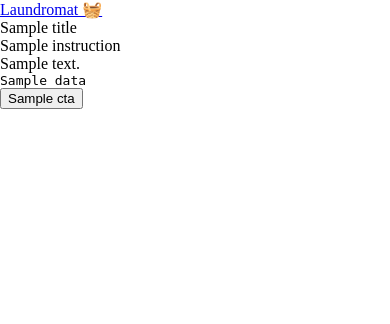
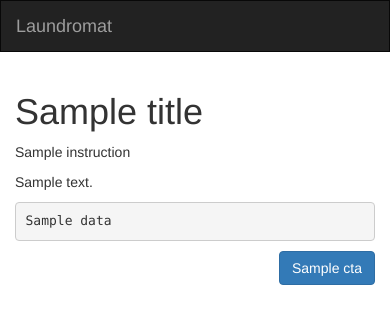
Before and after one commit to signal-noise/laundromat, a Flask app: template app/templates/index.html in a window 390 px wide. Shown: the top 324 px of the page. Run offline with Flask 2, Linux system fonts and the light colour scheme; the template is opened without the code that fills it: most values are stand-ins (such as "Sample title", 1, 10 or a date in 2020); parts of the project's set-up code (start-up, migrations or seed data) failed here and were passed over; some libraries are stand-ins or nearby versions.

Commit message:
quick lick of paint

```diff
--- a/app/routes.py
+++ b/app/routes.py
@@ -18,7 +18,7 @@ def index():
     context = {}
     c = Cookie(request)
     context['message'] = c.session.pop('message', '')
-
+    context['message_context'] = c.session.pop('message_context', '')
     context['google_creds'] = c.session.get('google_credentials')
     context['github_creds'] = c.session.get('github_credentials')
 
@@ -95,9 +95,11 @@ def process_google_auth_response():
     error = request.args.get('error', None)
     if error is not None:
         c.session.set('message', f'Error logging in to Google: {error}')
+        c.session.set('message_context', 'warning')
     else:
         complete_google_auth(c, request.url)
         c.session.set('message', "Google login succeeded")
+        c.session.set('message_context', 'success')
     return c.redirect('/')
 
 
@@ -111,6 +113,7 @@ def process_github_auth_response():
     c = Cookie(request)
     complete_github_auth(c)
     c.session.set('message', "Github login succeeded")
+    c.session.set('message_context', 'success')
     return c.redirect('/')
 
 
@@ -119,6 +122,7 @@ def logout():
     c = Cookie(request)
     c.reset()
     c.session.set('message', "You've been logged out of Google and Github")
+    c.session.set('message_context', 'success')
     return c.redirect('/')
 
 
@@ -127,6 +131,9 @@ def sheets():
     context = {}
     c = Cookie(request)
     context['message'] = c.session.pop('message', '')
+    context['message_context'] = c.session.pop('message_context', '')
+    context['google_creds'] = c.session.get('google_credentials')
+    context['github_creds'] = c.session.get('github_credentials')
 
     sheets = get_all_sheets(c)
     context['data'] = sheets
@@ -144,6 +151,9 @@ def repos():
     context = {}
     c = Cookie(request)
     context['message'] = c.session.pop('message', '')
+    context['message_context'] = c.session.pop('message_context', '')
+    context['google_creds'] = c.session.get('google_credentials')
+    context['github_creds'] = c.session.get('github_credentials')
 
     repos = get_all_repos(c)
     context['data'] = repos
@@ -158,6 +168,9 @@ def setup_sheet():
     context = {}
     c = Cookie(request)
     context['message'] = c.session.pop('message', '')
+    context['message_context'] = c.session.pop('message_context', '')
+    context['google_creds'] = c.session.get('google_credentials')
+    context['github_creds'] = c.session.get('github_credentials')
 
     context['data'] = 'sheet config here'
     context['title'] = "Setup the sheet"
@@ -173,6 +186,9 @@ def sync():
     context = {}
     c = Cookie(request)
     context['message'] = c.session.pop('message', '')
+    context['message_context'] = c.session.pop('message_context', '')
+    context['google_creds'] = c.session.get('google_credentials')
+    context['github_creds'] = c.session.get('github_credentials')
 
     context['title'] = "Sync"
     context['instruction'] = "probably set a message and redirect i guess"
--- a/app/static/minireset.css
+++ /dev/null
@@ -1,83 +0,0 @@
-/*! minireset.css v0.0.6 | MIT License | github.com/jgthms/minireset.css */
-html,
-body,
-p,
-ol,
-ul,
-li,
-dl,
-dt,
-dd,
-blockquote,
-figure,
-fieldset,
-legend,
-textarea,
-pre,
-iframe,
-hr,
-h1,
-h2,
-h3,
-h4,
-h5,
-h6 {
-  margin: 0;
-  padding: 0;
-}
-
-h1,
-h2,
-h3,
-h4,
-h5,
-h6 {
-  font-size: 100%;
-  font-weight: normal;
-}
-
-ul {
-  list-style: none;
-}
-
-button,
-input,
-select,
-textarea {
-  margin: 0;
-}
-
-html {
-  box-sizing: border-box;
-}
-
-*,
-*::before,
-*::after {
-  box-sizing: inherit;
-}
-
-img,
-video {
-  height: auto;
-  max-width: 100%;
-}
-
-iframe {
-  border: 0;
-}
-
-table {
-  border-collapse: collapse;
-  border-spacing: 0;
-}
-
-td,
-th {
-  padding: 0;
-}
-
-td:not([align]),
-th:not([align]) {
-  text-align: left;
-}
--- a/app/templates/base.html
+++ b/app/templates/base.html
@@ -1,33 +1,43 @@
-<html>
-  <head>
-    <title>{% if title %}{{ title }} - {% endif %}Laundromat</title>
-    <link
-      href="{{ url_for('static', filename='minireset.css') }}"
-      rel="stylesheet"
-    />
-    <link
-      href="{{ url_for('static', filename='site.css') }}"
-      rel="stylesheet"
-    />
-  </head>
-  <body>
-    <nav>
-      <h1><a href="/">Laundromat &#x1F9FA;</a></h1>
+{% extends 'bootstrap/base.html' %}
+
+{% block title %}
+    {% if title %}{{ title }} - {% endif %}Laundromat
+{% endblock %}
+
+{% block navbar %}
+    <nav class="navbar navbar-inverse" style="border-radius: 0;">
+      <a href="/" class="navbar-brand">Laundromat</a>
       {% if context.google_creds %}
-      <ul>
-        <li>
-          <a href="https://docs.google.com/spreadsheets/u/0/" target="_new"
-            >Your Google Sheets</a
+        <div class="navbar-nav navbar-right" style="margin-right:15px;">
+          <a class="nav-item nav-link" href="https://docs.google.com/spreadsheets/u/0/" target="_new"
+            >Your Sheets</a
           >
-        </li>
         {% if context.github_creds %}
-        <li>
-          <a href="https://github.com" target="_new">Your Github homepage</a>
-        </li>
+          <a class="nav-item nav-link" href="https://github.com" target="_new">Github</a>
         {% endif %}
-      </ul>
+          <a class="nav-item nav-link" href="{{ url_for('logout') }}">
+            <button type="button" class="btn btn-default btn-xs navbar-btn">Logout</button>
+        </a>
+        </div>
       {% endif %}
     </nav>
-    {% block content %} {% endblock %}
-  </body>
-</html>
+{% endblock %}
+
+{% block content %}
+    <div class="container" style="max-width:768px;">
+        {% if message %}
+            {% set class = 'alert alert-' ~ message_context or 'info' %}
+            <div class="{{ class }}" role="alert">{{ message }}</div>
+        {% endif %}
+
+        {% block app_content %}{% endblock %}
+
+    {% if action %}
+        <div class="row">
+            <div class="col-md-3 col-md-offset-9" style="text-align: right;">
+                <a href="{{ action }}"><button class="btn btn-primary">{{ cta }}</button></a>
+            </div>
+        </div>
+    {% endif %}
+    </div>
+{% endblock %}
--- a/app/templates/index.html
+++ b/app/templates/index.html
@@ -1,9 +1,7 @@
-{% extends "base.html" %} {% block content %}
-<pre>{{ message }}</pre>
-<h1>{{ title }}</h1>
-<p>{{ instruction }}</p>
-<p>{{ description }}</p>
-<pre>{{ data }}</pre>
-{% if action %}
-<a href="{{ action }}"><button>{{ cta }}</button></a>
-{% endif %} {% endblock %}
+{% extends "base.html" %}
+{% block app_content %}
+    <h1>{{ title }}</h1>
+    <p>{{ instruction }}</p>
+    <p>{{ description }}</p>
+    {% if data %}<pre>{{ data }}</pre>{% endif %}
+{% endblock %}
```
